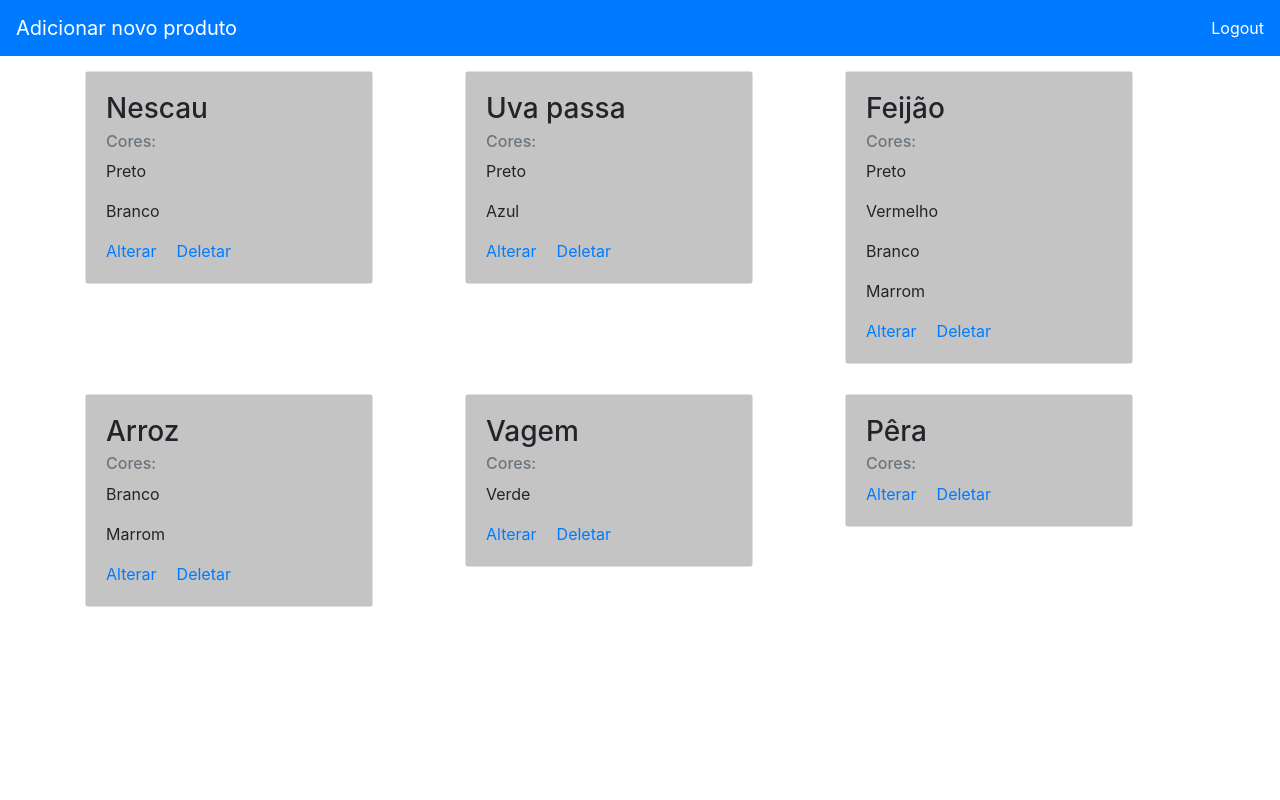
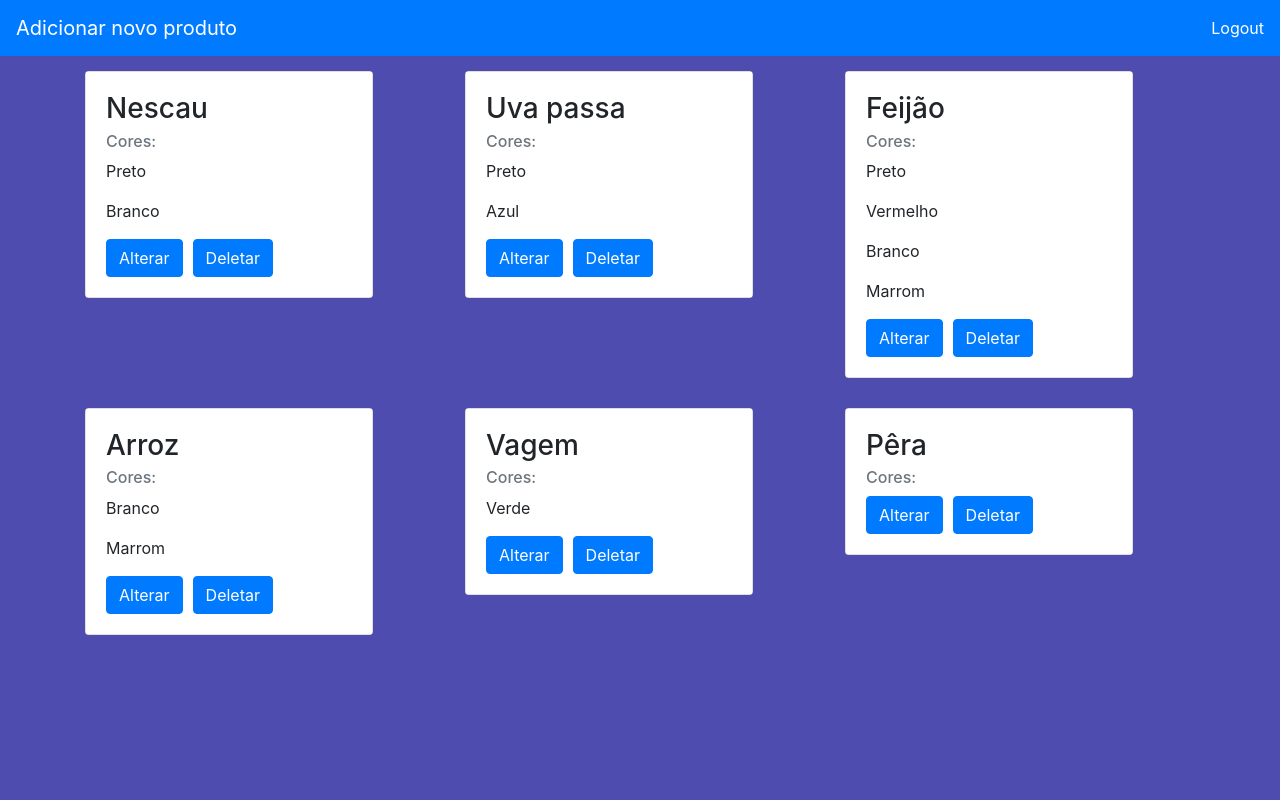
Before and after one commit to LuizGX/fullstack_PHP, a PHP site: page / in a window 1280 px wide. Run offline with PHP 8.4, Linux system fonts and the light colour scheme; a user stored in the database is signed in; data comes from the database, SQL or seed files in the repository.

Commit message:
melhorando readme, design, responsividade

```diff
--- a/createProduct.php
+++ b/createProduct.php
@@ -39,7 +39,7 @@
 
     </head>
     <body>
-    <div class="container">
+    <div class="container" style="background-color: white; padding: 3vh">
             <?php
                 if(!isset($_GET['id'])){
                     echo '<form method="POST" action="api/product/create.php">';
--- a/css/index.css
+++ b/css/index.css
@@ -9,5 +9,9 @@
 }
 
 .card-body{
-    background-color: #C4C4C4;
+    background-color: white;
 }
+
+body {
+  background-color: #4f4caf !important;
+}
--- a/css/main.css
+++ b/css/main.css
@@ -106,7 +106,7 @@
 	font-family: "Roboto", sans-serif;
 	-webkit-font-smoothing: antialiased;
 	-moz-osx-font-smoothing: grayscale;
-	background-image: url("https://images.pexels.com/photos/1115175/pexels-photo-1115175.jpeg?auto=compress&cs=tinysrgb&dpr=2&h=750&w=1260");
+  background-color: #4f4caf;
   background-position: center;
   background-repeat: no-repeat;
   background-size: cover;
--- a/index.php
+++ b/index.php
@@ -43,8 +43,8 @@
                                     foreach($data['colours'] as $colours){
                                         echo '<p class="card-text">'.$colours.'</p>';
                                     }
-                                echo '<a href="api/product/show_by_id.php?id=' . $data["id_product"] . '" class="card-link">Alterar</a>';
-                                echo '<a href="api/product/delete.php?id=' . $data["id_product"] . '" class="card-link">Deletar</a>';
+                                echo '<a href="api/product/show_by_id.php?id=' . $data["id_product"] . '" class="btn btn-primary" style="margin-right: 10px;">Alterar</a>';
+                                echo '<a href="api/product/delete.php?id=' . $data["id_product"] . '" class="btn btn-primary">Deletar</a>';
                             echo '</div>';
                         echo '</div>';
                     echo '</div>';
```
Also changed, not shown: README.md.
